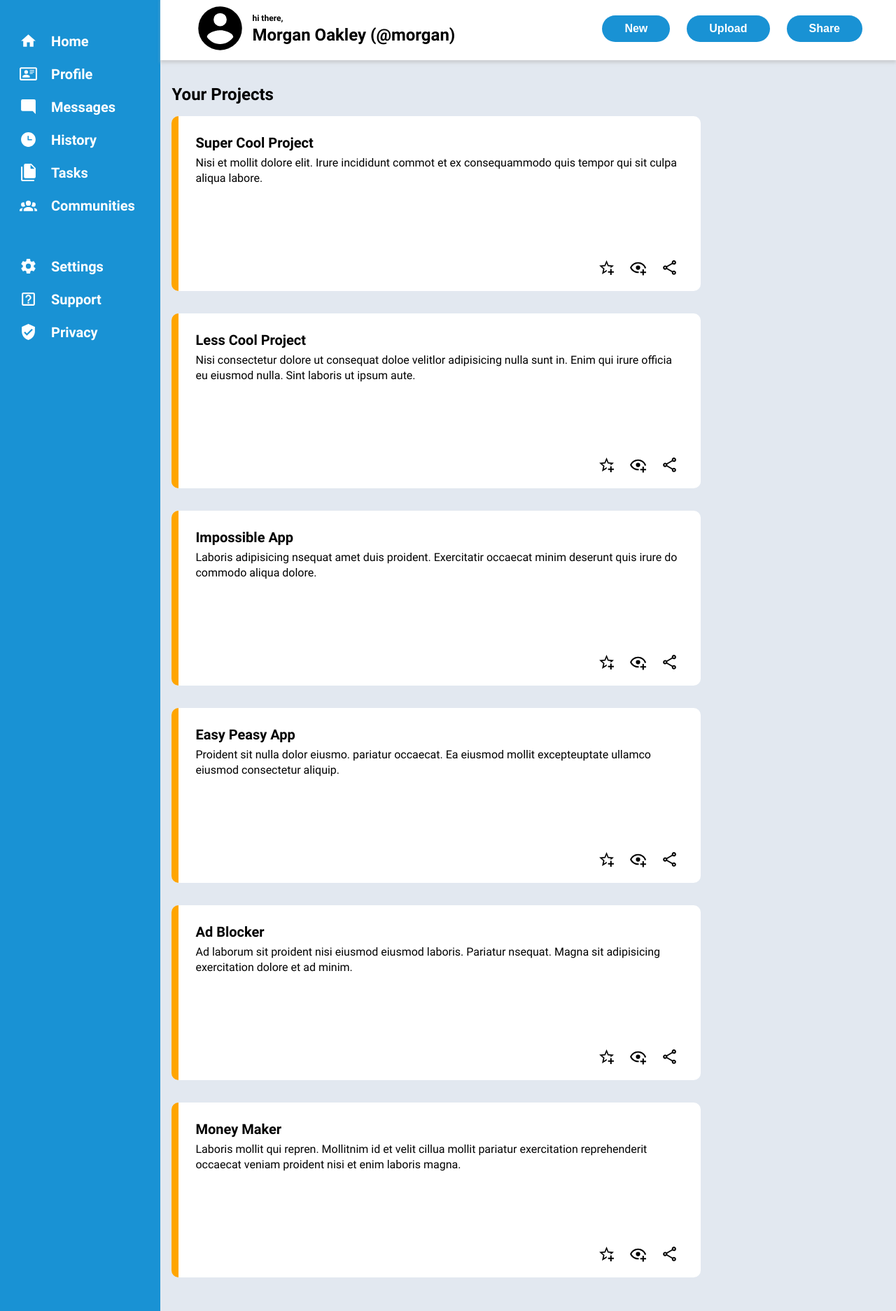
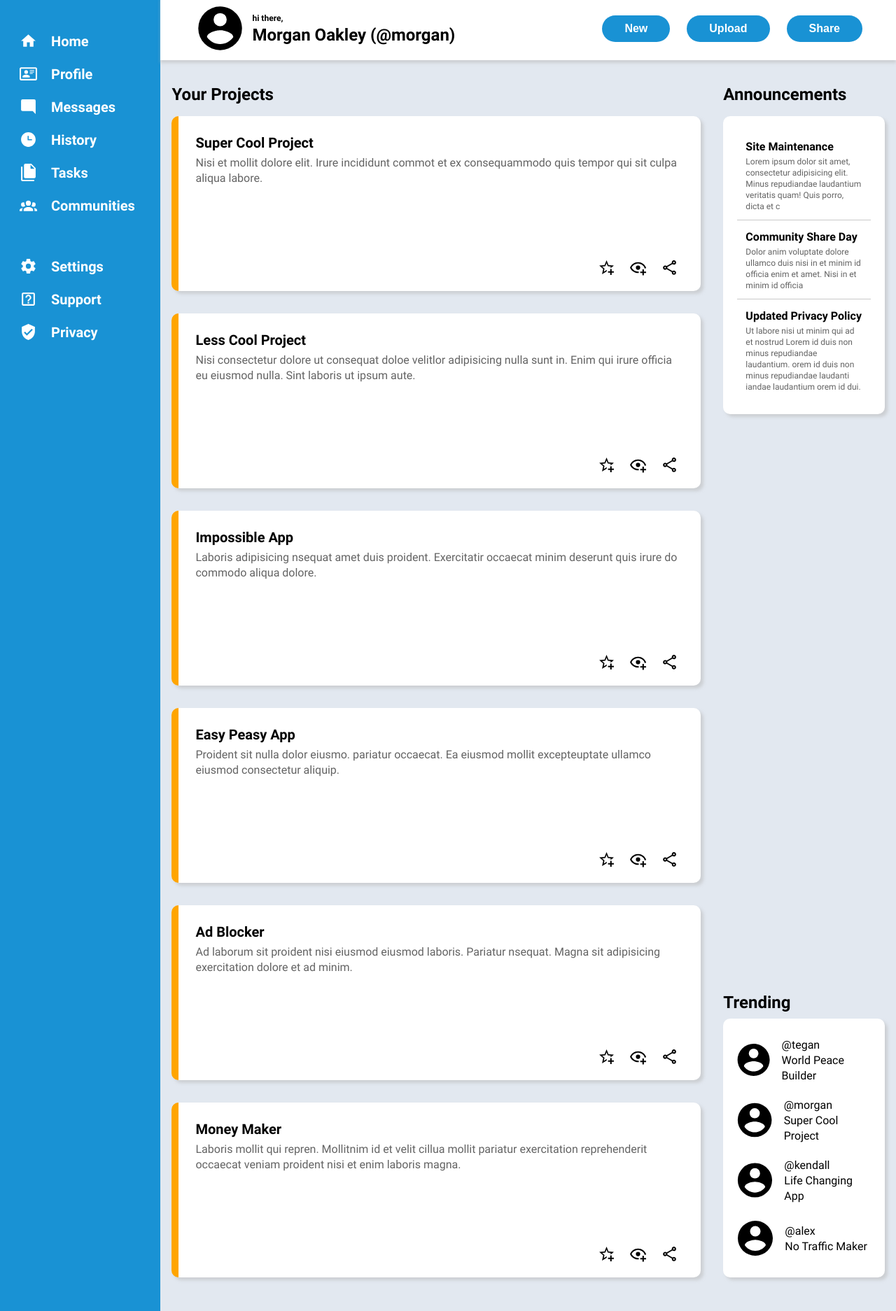
Before and after one commit to Mathew-Theberge/admin-dashboard, a plain HTML site: page index.html in a window 1280 px wide. Shown: the part 71-1945 px from the top of the page at 70% size. Drawn offline with Linux system fonts and the light colour scheme.

Commit message:
add final content and styling to main-content section

```diff
--- a/index.html
+++ b/index.html
@@ -26,7 +26,7 @@
 	<div class="subheader">
 		<div class="left">
 			<svg class="user-photo" xmlns="http://www.w3.org/2000/svg" viewBox="0 0 24 24"><path d="M12,19.2C9.5,19.2 7.29,17.92 6,16C6.03,14 10,12.9 12,12.9C14,12.9 17.97,14 18,16C16.71,17.92 14.5,19.2 12,19.2M12,5A3,3 0 0,1 15,8A3,3 0 0,1 12,11A3,3 0 0,1 9,8A3,3 0 0,1 12,5M12,2A10,10 0 0,0 2,12A10,10 0 0,0 12,22A10,10 0 0,0 22,12C22,6.47 17.5,2 12,2Z" /></svg>
-			<div class="container">
+			<div>
 				<div class="greeting">hi there,</div>
 				<div class="user-name">Morgan Oakley (@morgan)</div>
 			</div>
@@ -109,7 +109,6 @@
 	</div>
 
 	<div class="main-content">
-		<div class="project-card-container">
 		<h3>Your Projects</h3>
 		<div class="project-card-grid">
 			<div class="card">
@@ -203,10 +202,57 @@
 				</footer>
 			</div>
 		</div>
+
+		<h3>Announcements</h3>
+		<div class="side-content">
+			<div class="announcements">
+				<div class="side-card">
+					<h5>Site Maintenance</h5>
+					<p>Lorem ipsum dolor sit amet, consectetur adipisicing elit. Minus repudiandae laudantium veritatis quam! Quis porro, dicta et c</p>
+				</div>
+				<div class="side-card">
+					<h5>Community Share Day</h5>
+					<p>Dolor anim voluptate dolore ullamco duis nisi in et minim id officia enim et amet. Nisi in et minim id officia</p>
+				</div>
+				<div class="side-card">
+					<h5>Updated Privacy Policy</h5>
+					<p>Ut labore nisi ut minim qui ad et nostrud Lorem id duis non minus repudiandae laudantium. orem id duis non minus repudiandae laudanti iandae laudantium orem id dui.</p>
+				</div>
 			</div>
 
-		<div class="side-content">
-
+			<div class="trending">
+				<h5>Trending</h5>
+				<div class="container">
+					<div class="flex-container">
+						<svg class="user-photo" xmlns="http://www.w3.org/2000/svg" viewBox="0 0 24 24"><path d="M12,19.2C9.5,19.2 7.29,17.92 6,16C6.03,14 10,12.9 12,12.9C14,12.9 17.97,14 18,16C16.71,17.92 14.5,19.2 12,19.2M12,5A3,3 0 0,1 15,8A3,3 0 0,1 12,11A3,3 0 0,1 9,8A3,3 0 0,1 12,5M12,2A10,10 0 0,0 2,12A10,10 0 0,0 12,22A10,10 0 0,0 22,12C22,6.47 17.5,2 12,2Z" /></svg>
+						<div>
+							<div>@tegan</div>
+							<div>World Peace Builder</div>
+						</div>
+					</div>
+					<div class="flex-container">
+						<svg class="user-photo" xmlns="http://www.w3.org/2000/svg" viewBox="0 0 24 24"><path d="M12,19.2C9.5,19.2 7.29,17.92 6,16C6.03,14 10,12.9 12,12.9C14,12.9 17.97,14 18,16C16.71,17.92 14.5,19.2 12,19.2M12,5A3,3 0 0,1 15,8A3,3 0 0,1 12,11A3,3 0 0,1 9,8A3,3 0 0,1 12,5M12,2A10,10 0 0,0 2,12A10,10 0 0,0 12,22A10,10 0 0,0 22,12C22,6.47 17.5,2 12,2Z" /></svg>
+						<div>
+							<div>@morgan</div>
+							<div>Super Cool Project</div>
+						</div>
+					</div>
+					<div class="flex-container">
+						<svg class="user-photo" xmlns="http://www.w3.org/2000/svg" viewBox="0 0 24 24"><path d="M12,19.2C9.5,19.2 7.29,17.92 6,16C6.03,14 10,12.9 12,12.9C14,12.9 17.97,14 18,16C16.71,17.92 14.5,19.2 12,19.2M12,5A3,3 0 0,1 15,8A3,3 0 0,1 12,11A3,3 0 0,1 9,8A3,3 0 0,1 12,5M12,2A10,10 0 0,0 2,12A10,10 0 0,0 12,22A10,10 0 0,0 22,12C22,6.47 17.5,2 12,2Z" /></svg>
+						<div>
+							<div>@kendall</div>
+							<div>Life Changing App</div>
+						</div>
+					</div>
+					<div class="flex-container">
+						<svg class="user-photo" xmlns="http://www.w3.org/2000/svg" viewBox="0 0 24 24"><path d="M12,19.2C9.5,19.2 7.29,17.92 6,16C6.03,14 10,12.9 12,12.9C14,12.9 17.97,14 18,16C16.71,17.92 14.5,19.2 12,19.2M12,5A3,3 0 0,1 15,8A3,3 0 0,1 12,11A3,3 0 0,1 9,8A3,3 0 0,1 12,5M12,2A10,10 0 0,0 2,12A10,10 0 0,0 12,22A10,10 0 0,0 22,12C22,6.47 17.5,2 12,2Z" /></svg>
+						<div>
+							<div>@alex</div>
+							<div>No Traffic Maker</div>
+						</div>
+					</div>
+				</div>
+			</div>
 		</div>
 	</div>
 
--- a/style.css
+++ b/style.css
@@ -40,6 +40,7 @@ ul {
 	background-color: #e2e8f0;
 	display: grid;
 	grid-template-columns: 3fr 1fr;
+	grid-template-rows: auto 1fr;
 	padding: 32px 0;
 }
 
@@ -148,6 +149,7 @@ svg {
 .subheader .user-name {
 	font-weight: 700;
 	font-size: 1.5rem;
+	margin-right: 16px;
 }
 
 .subheader .greeting {
@@ -182,11 +184,7 @@ svg {
 	display: flex;
 	flex-direction: column;
 	border-left: orange 10px solid;
-}
-
-.project-card-container h3 {
-	font-size: 1.50em;
-	margin-left: 16px;
+	box-shadow: 4px 4px 4px rgba(184, 184, 184, 0.521);
 }
 
 .card > h4 {
@@ -196,6 +194,7 @@ svg {
 .card > p {
 	flex: 1;
 	margin-top: 4px;
+	color: #636363;
 }
 
 .card > footer {
@@ -218,3 +217,68 @@ footer > button {
 	display: grid;
 	grid-template-columns: repeat(auto-fit, minmax(375px, 1fr));
 }
+
+.side-content {
+	padding: 16px;
+	display: flex;
+	flex-direction: column;
+	justify-content: space-between;
+}
+
+.trending h5 {
+	font-size: 1.5rem;
+	margin-bottom: 8px;
+}
+
+.main-content h3 {
+	grid-row: 1;
+	font-size: 1.5rem;
+	margin-left: 16px;
+}
+
+.side-card h5 {
+	font-size: 1rem;
+	margin-bottom: 2px;
+}
+
+.side-card {
+	padding: 12px;
+	border-bottom: #c9c9c9 1px solid;
+}
+
+.side-card:last-child {
+	border: none;
+}
+
+.side-card > p {
+	color: #636363;
+	font-size: 0.75rem;
+}
+
+.container {
+	display: flex;
+	background-color: white;
+	flex-direction: column;
+	border-radius: 10px;
+	box-shadow: 4px 4px 4px rgba(184, 184, 184, 0.521);
+	padding: 16px;
+}
+
+.flex-container > .user-photo {
+	height: 60px;
+	width: 60px;
+	margin-right: 12px;
+}
+
+.flex-container {
+	display: flex;
+	align-items: center;
+	padding: 10px 0;
+}
+
+.announcements {
+	background-color: white;
+	padding: 20px;
+	border-radius: 10px;
+	box-shadow: 4px 4px 4px rgba(184, 184, 184, 0.521);
+}
```
Lines whose indentation alone changed are shown as unchanged.
